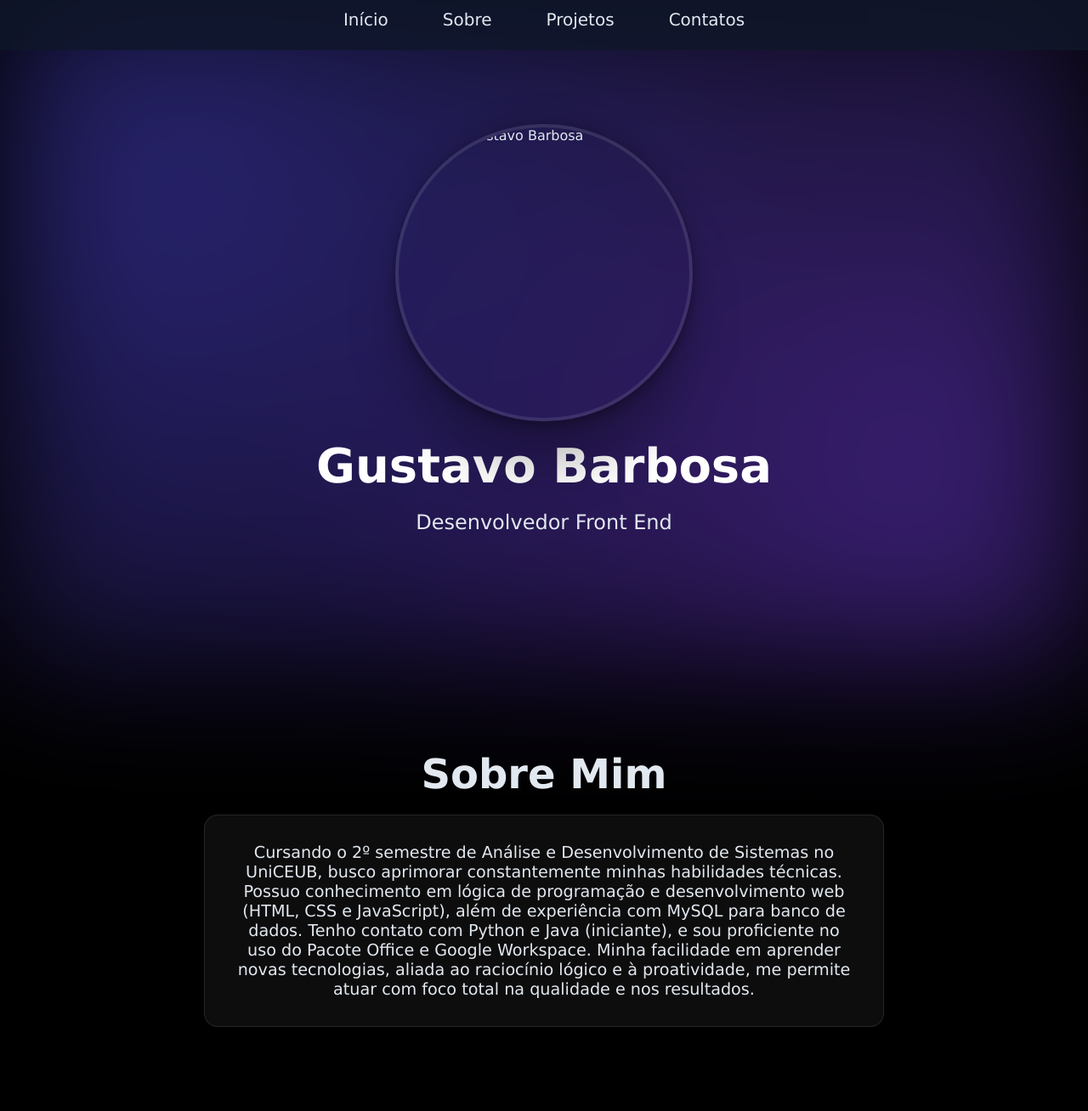
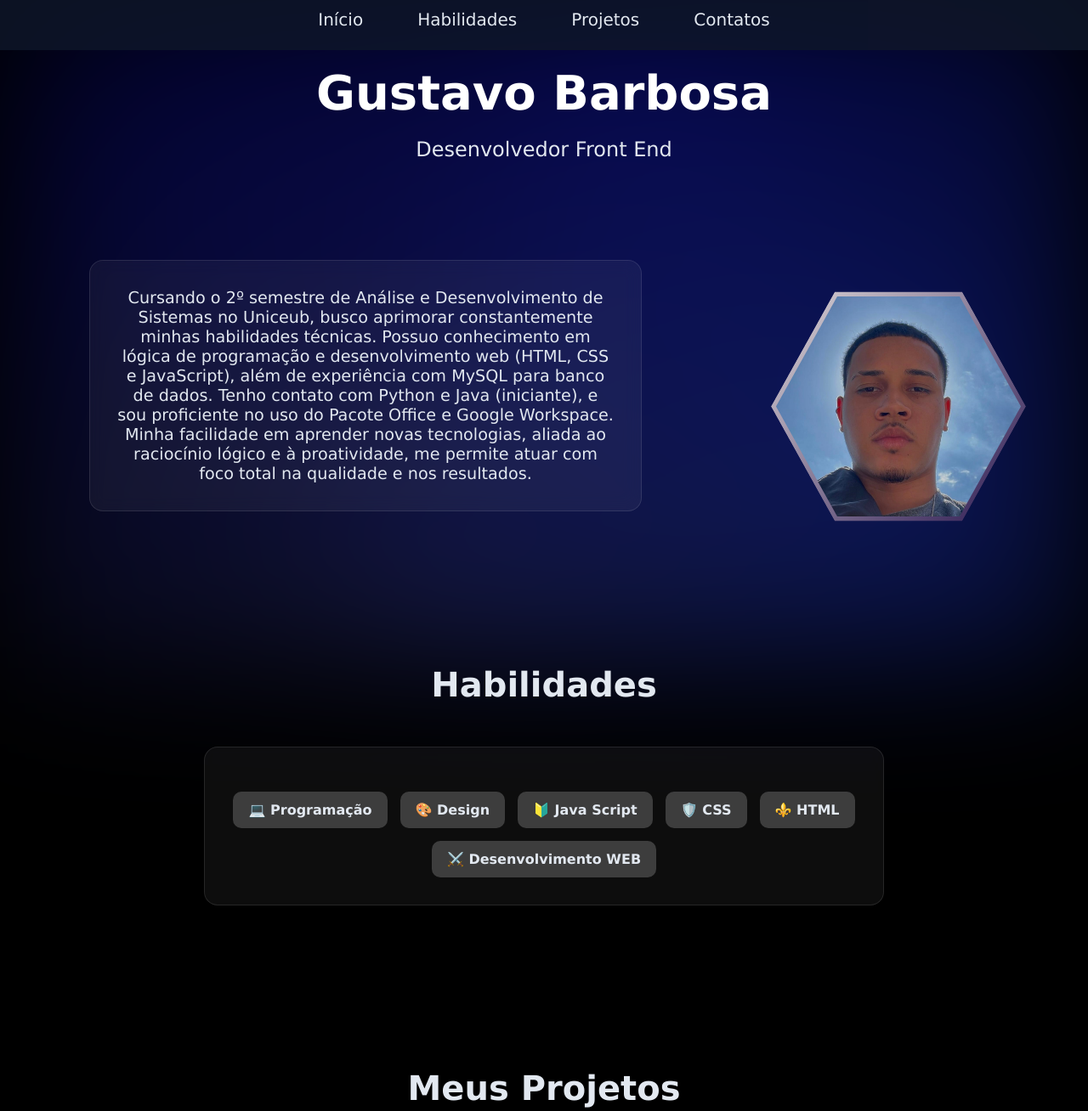
Before and after one commit to gustavob63/meu-site, a plain HTML site: page index.html in a window 1280 px wide. Shown: the part 13-1321 px from the top of the page at 85% size. Drawn offline with Linux system fonts and the light colour scheme.

Commit message:
Segundo commit

```diff
--- a/index.html
+++ b/index.html
@@ -17,7 +17,7 @@
                 <a href="#inicio" class="menu-link">Início</a>
             </li>
             <li>
-                <a href="#sobre" class="menu-link">Sobre</a>
+                <a href="#habilidades" class="menu-link">Habilidades</a>
             </li>
             <li>
                 <a href="#projetos" class="menu-link">Projetos</a>
@@ -29,24 +29,46 @@
     </nav>
 
     <main id="inicio" class="cabecalho">
-        <img src="img/fotoperfil.jpg" alt="Foto de Gustavo Barbosa" class="foto-perfil">
+
+
         <h1>Gustavo Barbosa</h1>
         <p class="cabecalho-sub-titulo">Desenvolvedor Front End</p>
-    </main>
 
-    <section id="sobre" class="sobre">
-        <h2 class="sobre-titulo">Sobre Mim</h2>
-        <div class="sobre-caixa">
-            <p class="sobre-paragrafo">
-                Cursando o 2º semestre de Análise e Desenvolvimento de Sistemas no UniCEUB, busco aprimorar
-                constantemente minhas habilidades técnicas.
-                Possuo conhecimento em lógica de programação e desenvolvimento web (HTML, CSS e JavaScript), além de
-                experiência com MySQL para banco de dados.
-                Tenho contato com Python e Java (iniciante), e sou proficiente no uso do Pacote Office e Google
-                Workspace.
-                Minha facilidade em aprender novas tecnologias, aliada ao raciocínio lógico e à proatividade, me permite
-                atuar com foco total na qualidade e nos resultados.
-            </p>
+        <div class="perfil-e-sobre">
+
+          <div class="perfil-completo">
+            <div class="foto-de-perfil-container">
+              <img src="img/fotoperfil.png" alt="Foto de Gustavo Barbosa">
+            </div>
+          </div>
+
+          <section id="sobre" class="sobre">
+            <div class="sobre-caixa">
+              <p class="sobre-paragrafo">
+                Cursando o 2º semestre de Análise e Desenvolvimento de Sistemas no Uniceub, busco aprimorar constantemente minhas habilidades técnicas.
+                Possuo conhecimento em lógica de programação e desenvolvimento web (HTML, CSS e JavaScript), além de experiência com MySQL para banco de dados.
+                Tenho contato com Python e Java (iniciante), e sou proficiente no uso do Pacote Office e Google Workspace.
+                Minha facilidade em aprender novas tecnologias, aliada ao raciocínio lógico e à proatividade, me permite atuar com foco total na qualidade e nos resultados.
+              </p>
+            </div>
+          </section>
+
+        </div>
+      </main>
+
+    <section id="habilidades" class="habilidades-secao">
+        <div class="habilidades-conteiner-principal">
+        <h2 class="habilidades-titulo">Habilidades</h2>
+        <div class="habilidades-caixa">
+            <div class="habilidades">
+      <div class="card-habilidade">💻 Programação</div>
+      <div class="card-habilidade">🎨 Design</div>
+      <div class="card-habilidade">🔰 Java Script</div>
+      <div class="card-habilidade">🛡️ CSS</div>
+      <div class="card-habilidade">⚜️ HTML</div>
+      <div class="card-habilidade">⚔️ Desenvolvimento WEB</div>
+    </div>
+    </div>
         </div>
     </section>
 
@@ -117,38 +139,30 @@
 
     </script>
 
-    <section>
-        <h3 class="contatos-subtitulo">Instagram</h3>
-        <form class="formulario-contato" id="formulario">
+<section class="links-sociais">
+    <div class="link-item">
+        <h2>Instagram</h2>
+        <a href="URL_DO_SEU_INSTAGRAM">
+            <button>Visite meu Instagram</button>
+        </a>
+    </div>
 
-            <button class="botao-form" onclick="window.open('https://www.instagram.com/gustavvb_/', '_blank')">
-                Visite meu Instagram
-            </button>
 
-        </form>
-    </section>
+    <div class="link-item">
+        <h2>Git Hub</h2>
+        <a href="URL_DO_SEU_GITHUB">
+            <button>Meus Repositórios</button>
+        </a>
+    </div>
 
-    <section>
-        <h3 class="contatos-subtitulo">Git Hub</h3>
-        <form class="formulario-contato" id="formulario">
 
-            <button class="botao-form" onclick="window.open('https://github.com/gustavob63', '_blank')">
-                Meus Repositórios
-            </button>
-
-        </form>
-    </section>
-
-    <section>
-        <h3 class="contatos-subtitulo">LinkedIn</h3>
-        <form class="formulario-contato" id="formulario">
-
-            <button class="botao-form" onclick="window.open('https://www.linkedin.com/in/gustavo-barbosa-oliveira-436b25351/', '_blank')">
-                Meu Perfil do LinkedIn
-            </button>
-
-        </form>
-    </section>
+    <div class="link-item">
+        <h2>LinkedIn</h2>
+        <a href="URL_DO_SEU_LINKEDIN">
+            <button>Meu Perfil do LinkedIn</button>
+        </a>
+    </div>
+</section>
 </body>
 
 </html>
--- a/style.css
+++ b/style.css
@@ -1,3 +1,5 @@
+/* ESTILO GERAL */
+
 * {
     margin: 0;
     padding: 0;
@@ -25,7 +27,19 @@ body {
     overflow-x: hidden;
 }
 
-/* Fundo do Site*/
+h1 {
+    font-size: 3.5rem;
+    color: white;
+    font-weight: bold;
+    margin: 20px;
+    text-align: center;
+}
+
+h2 {
+    text-align: center;
+}
+
+/* FUNDO DO SITE */
 
 .light-waves-bg {
     position: fixed;
@@ -35,19 +49,19 @@ body {
     height: 100%;
     z-index: -1;
     pointer-events: none;
-    background-color: #0b0b1c;
+    background-color: #000000;
     overflow: hidden;
 
     background-image:
-        radial-gradient(circle at 15% 30%, rgba(79, 70, 229, 0.4) 0%, transparent 60%),
-        radial-gradient(circle at 85% 70%, rgba(124, 58, 237, 0.4) 0%, transparent 60%),
-        radial-gradient(circle at 40% 90%, rgba(42, 14, 79, 0.3) 0%, transparent 70%),
-        radial-gradient(circle at 60% 10%, rgba(30, 30, 60, 0.3) 0%, transparent 70%);
+        radial-gradient(circle at 15% 30%, rgba(7, 9, 116, 0.4) 0%, transparent 60%),
+        radial-gradient(circle at 85% 70%, rgba(23, 48, 190, 0.4) 0%, transparent 60%),
+        radial-gradient(circle at 40% 90%, rgba(63, 70, 138, 0.3) 0%, transparent 70%),
+        radial-gradient(circle at 60% 10%, rgba(10, 10, 211, 0.3) 0%, transparent 70%);
+
     filter: blur(80px);
 }
 
-
-/* Menu */
+/* MENU */
 
 .navegacao {
     position: fixed;
@@ -89,34 +103,53 @@ body {
     width: 100%;
 }
 
-/*Foto de perfil*/
+/* PERFIL */
 
-.foto-perfil {
-    width: 350px;
-    height: 350px;
-    box-shadow: rgba(0, 0, 0, 0.25) 0px 54px 55px, rgba(0, 0, 0, 0.12) 0px -12px 30px, rgba(0, 0, 0, 0.12) 0px 4px 6px, rgba(0, 0, 0, 0.17) 0px 12px 13px, rgba(0, 0, 0, 0.09) 0px -3px 5px;
-    border-radius: 50%;
-    border: 4px solid var(--vidro);
+.foto-de-perfil-container {
+    width: 300px;
+    height: 300px;
+    display: flex;
+    justify-content: center;
+    align-items: center;
+    overflow: hidden;
+    margin-top: 100px;
+
+    clip-path: polygon(25% 5%, 75% 5%, 100% 50%, 75% 95%, 25% 95%, 0% 50%);
+
+    position: relative;
     animation: flutuar 5s ease-in-out infinite;
 }
 
+.foto-de-perfil-container::before {
+    content: '';
+    position: absolute;
+    top: 0;
+    left: 0;
+    width: 100%;
+    height: 100%;
+    background: linear-gradient(135deg, #e2dcdc, #26124d);
+    clip-path: polygon(25% 5%, 75% 5%, 100% 50%, 75% 95%, 25% 95%, 0% 50%);
+    z-index: -1;
+    border: none;
+}
+
+.foto-de-perfil-container img {
+    width: calc(100% - 12px);
+    height: calc(100% - 12px);
+    object-fit: cover;
+    clip-path: polygon(25% 5%, 75% 5%, 100% 50%, 75% 95%, 25% 95%, 0% 50%);
+}
+
 @keyframes flutuar {
-    0%, 100% {
+
+    0%,
+    100% {
         transform: translateY(0);
     }
 
     50% {
         transform: translateY(-20px);
     }
-}
-
-/* Sobre mim */
-
-h1 {
-    font-size: 3.5rem;
-    color: white;
-    font-weight: bold;
-    margin: 20px;
 }
 
 .cabecalho {
@@ -130,23 +163,39 @@ h1 {
 .cabecalho-sub-titulo {
     font-size: 1.5rem;
     color: var(--claro);
+    text-align: center;
 }
+
+.perfil-e-sobre {
+    display: flex;
+    justify-content: center;
+    align-items: center;
+    gap: 120px;
+    flex-wrap: wrap;
+    flex-direction: row-reverse;
+}
+
+.perfil-completo {
+    position: relative;
+    margin-top: -50px;
+}
+
+/* SOBRE MIM */
 
 .sobre {
     padding: 6rem 2rem;
 }
 
 .sobre-titulo {
-    font-size: 3rem;
-    color: var(--claro);
     text-align: center;
-    margin-bottom: 20px;
+    font-size: 2.5rem;
+    margin-bottom: 50px;
 }
 
 .sobre-caixa {
     padding: 2rem;
-    max-width: 800px;
-    margin: 0 auto;
+    max-width: 650px;
+    margin: 20px auto;
     border-radius: 16px;
     border: 1px solid var(--vidro);
     backdrop-filter: blur(10px);
@@ -158,7 +207,61 @@ h1 {
     font-size: 1.2rem;
 }
 
-/* Projetos */
+/* HABILIDADES */
+
+.habilidades-titulo {
+    font-size: 2.5rem;
+    margin-top: -100px;
+}
+
+.habilidades-secao {
+    padding: 6rem 2rem;
+}
+
+.habilidades-caixa {
+    padding: 2rem;
+    max-width: 800px;
+    margin: 0 auto;
+    border-radius: 16px;
+    border: 1px solid var(--vidro);
+    backdrop-filter: blur(10px);
+    background-color: rgba(255, 255, 255, 0.05);
+}
+
+.habilidades-conteiner-principal {
+    display: flex;
+    flex-direction: column;
+    align-items: center;
+    gap: 50px;
+}
+
+.habilidades-paragrafo {
+    text-align: center;
+    font-size: 1.2rem;
+}
+
+.habilidades {
+    display: flex;
+    justify-content: center;
+    gap: 15px;
+    flex-wrap: wrap;
+    margin-top: 20px;
+}
+
+.card-habilidade {
+    background: rgba(255, 255, 255, 0.2);
+    padding: 12px 18px;
+    border-radius: 10px;
+    font-weight: bold;
+    transition: transform 0.2s, background 0.3s;
+}
+
+.card-habilidade:hover {
+    transform: scale(1.05);
+    background: rgba(255, 255, 255, 0.3);
+}
+
+/* PROJETOS */
 
 .projetos {
     padding: 6rem 2rem;
@@ -207,11 +310,12 @@ h1 {
     color: rgba(226, 232, 240, 0.8);
     line-height: 1.25rem;
 }
+
 .caixa-textos-projetos {
     padding: 1.5rem;
 }
 
-/* Contatos */
+/* CONTATOS */
 
 .contatos {
     padding: 6rem 2rem;
@@ -275,3 +379,13 @@ h1 {
     transform: translateY(-4px);
     box-shadow: 0 5px 15px rgba(79, 70, 229, 0.4);
 }
+
+/* Links Sociais */
+
+.links-sociais {
+    display: flex;
+    justify-content: center;
+    gap: 30px;
+    flex-wrap: wrap;
+    padding: 2rem;
+}
```
Also changed, not shown: img/fotoperfil.png (added).
